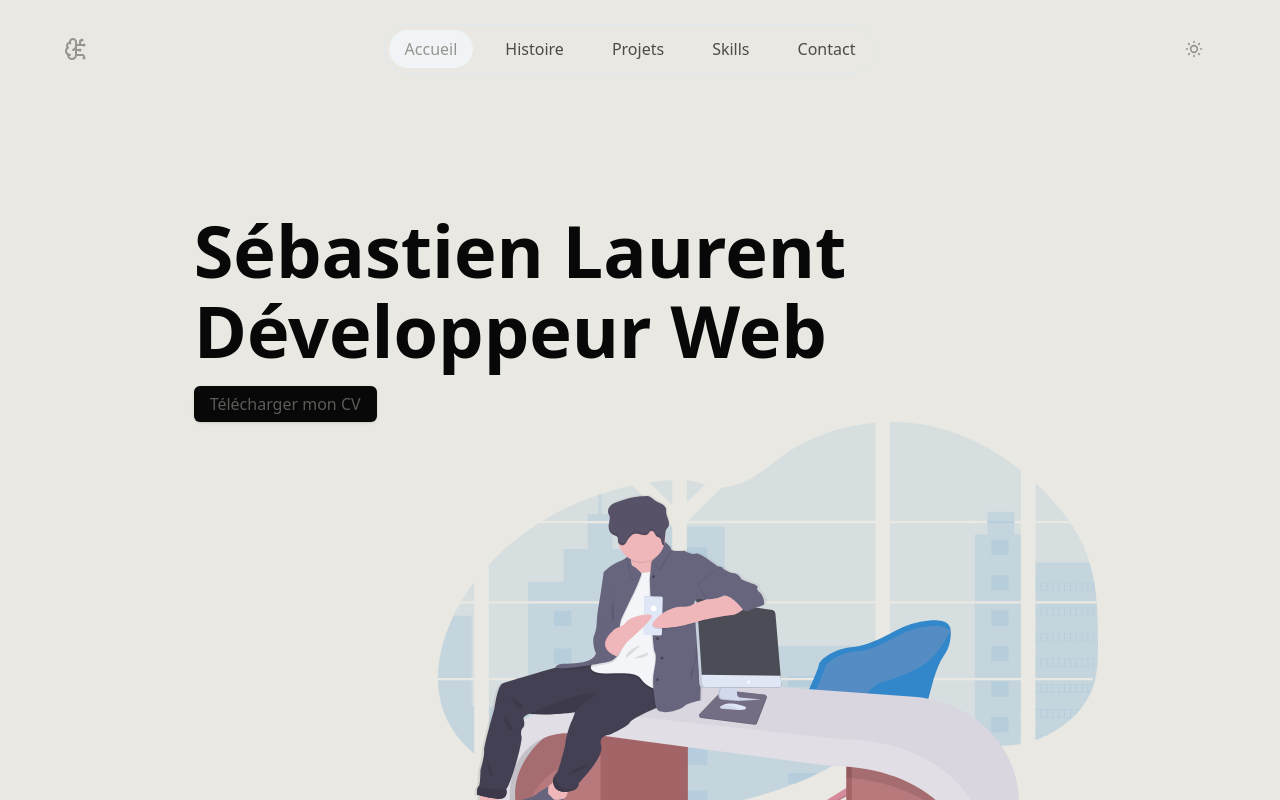
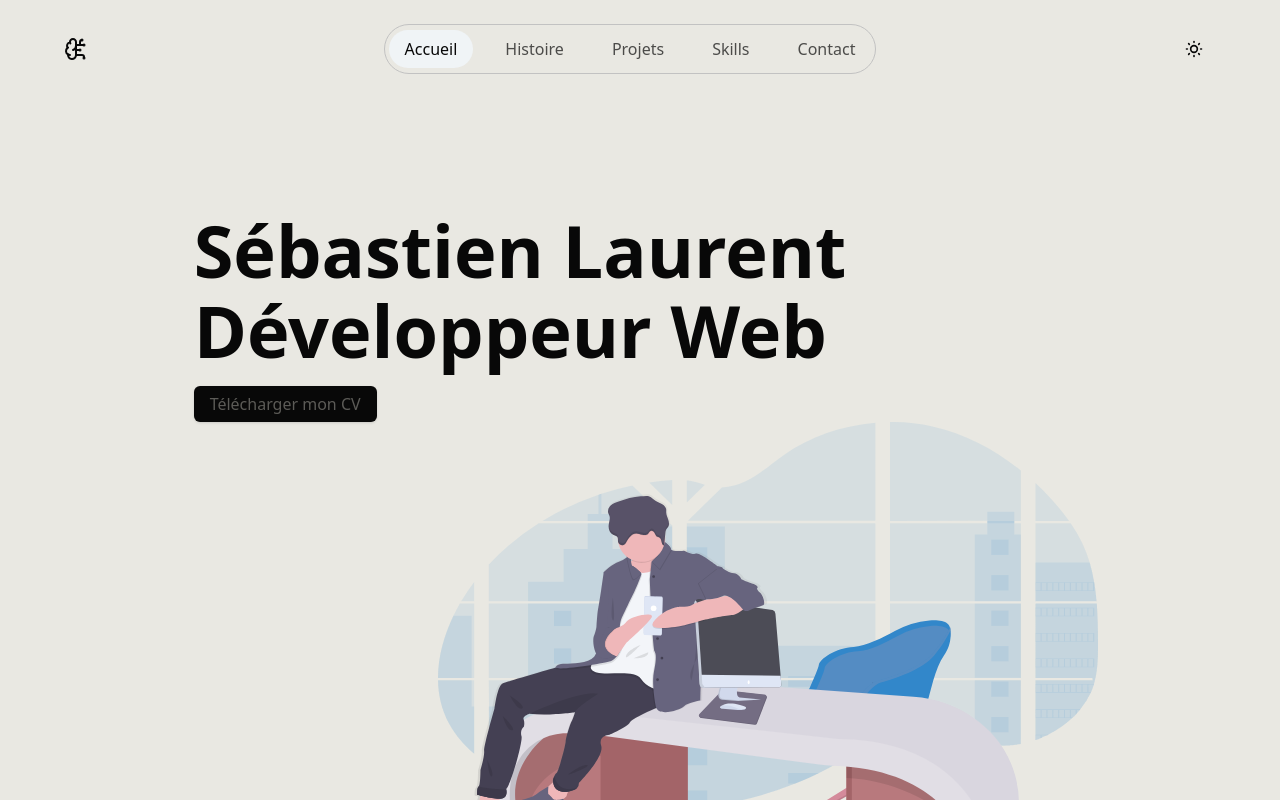
Before and after one commit to SebastienLaurentt/Portfolio-V2, a Next.js app: page / in a window 1280 px wide. Shown: the top 800 px of the page. Built offline with nearby package versions, Linux system fonts and the light colour scheme.

Commit message:
update color theme in globals

```diff
--- a/app/globals.css
+++ b/app/globals.css
@@ -6,8 +6,8 @@
   :root {
       /* Off White */
     --background: 50 12% 90%;
-    /* Warm Grey */
-    --foreground: 51 3% 57%;
+    /* Dark */
+    --foreground: 0 0% 3%;
 
     --card: 50 12% 90%;
     --card-foreground: 0 0% 3%;
@@ -15,6 +15,7 @@
     --popover: 50 12% 90%;
     --popover-foreground: 0 0% 3%;
 
+    /* Title : h1 */
     /* Black */
     --primary: 0 0% 3%;
     --primary-foreground: 50 3% 35%;
@@ -31,7 +32,7 @@
     --destructive: 0 84.2% 60.2%;
     --destructive-foreground: 210 40% 98%;
 
-    --border: 214.3 31.8% 91.4%;
+    --border: 0 0% 76%;
     --input: 214.3 31.8% 91.4%;
     --ring: 0 0% 3%;
 
@@ -67,7 +68,7 @@
     --destructive: 0 62.8% 30.6%;
     --destructive-foreground: 210 40% 98%;
 
-    --border: 217.2 32.6% 17.5%;
+    --border: 0 0% 14%;
     --input: 217.2 32.6% 17.5%;
     --ring: 212.7 26.8% 83.9%;
   }
```
